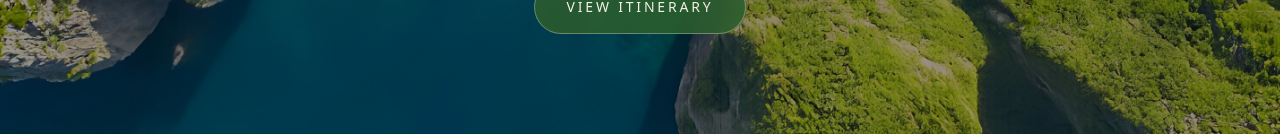
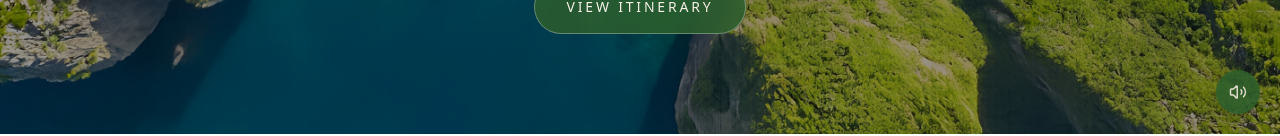
Before and after one commit to nomsou/birthday-phuket, a Next.js app: page / in a window 1280 px wide. Shown: the part 666-802 px from the top of the page. Built offline with nearby package versions, Linux system fonts and the light colour scheme.

Commit message:
Added ambient music

```diff
--- a/src/app/layout.tsx
+++ b/src/app/layout.tsx
@@ -1,6 +1,7 @@
 import type { Metadata } from "next";
 import { Navbar } from "@/components/layout/Navbar";
 import { Footer } from "@/components/layout/Footer";
+import { AmbientAudio } from "@/components/ui/AmbientAudio";
 import "./globals.css";
 
 export const metadata: Metadata = {
@@ -23,6 +24,7 @@ export default function RootLayout({
         <Navbar />
         <main className="flex-1">{children}</main>
         <Footer />
+        <AmbientAudio />
       </body>
     </html>
   );
--- /dev/null
+++ b/src/components/ui/AmbientAudio.tsx
@@ -0,0 +1,87 @@
+"use client";
+
+import { useEffect, useRef, useState } from "react";
+import { Volume2, VolumeX } from "lucide-react";
+
+const VOLUME = 0.05; // ~5% volume — very quiet, ambient
+
+export function AmbientAudio() {
+  const audioRef = useRef<HTMLAudioElement | null>(null);
+  const [playing, setPlaying] = useState(false);
+  const [available, setAvailable] = useState(true);
+
+  useEffect(() => {
+    const audio = audioRef.current;
+    if (!audio) return;
+
+    // Try to autoplay on mount. Browsers block this unless the user has
+    // interacted with the page, so we listen for the first interaction.
+    audio.volume = VOLUME;
+    audio.loop = true;
+
+    const tryPlay = () => {
+      audio
+        .play()
+        .then(() => setPlaying(true))
+        .catch(() => {
+          // Autoplay blocked — user will trigger it via click
+        });
+    };
+
+    // Attempt immediately
+    tryPlay();
+
+    // Also attempt on first user interaction
+    const onFirstInteraction = () => {
+      tryPlay();
+      window.removeEventListener("click", onFirstInteraction);
+      window.removeEventListener("touchstart", onFirstInteraction);
+      window.removeEventListener("keydown", onFirstInteraction);
+    };
+
+    window.addEventListener("click", onFirstInteraction);
+    window.addEventListener("touchstart", onFirstInteraction);
+    window.addEventListener("keydown", onFirstInteraction);
+
+    return () => {
+      window.removeEventListener("click", onFirstInteraction);
+      window.removeEventListener("touchstart", onFirstInteraction);
+      window.removeEventListener("keydown", onFirstInteraction);
+    };
+  }, []);
+
+  const toggle = () => {
+    const audio = audioRef.current;
+    if (!audio) return;
+
+    if (playing) {
+      audio.pause();
+      setPlaying(false);
+    } else {
+      audio
+        .play()
+        .then(() => setPlaying(true))
+        .catch(() => setAvailable(false));
+    }
+  };
+
+  if (!available) return null;
+
+  return (
+    <>
+      <audio ref={audioRef} src="/audio/ambient.mp3" preload="auto" />
+      <button
+        onClick={toggle}
+        aria-label={playing ? "Mute ambient music" : "Play ambient music"}
+        className="fixed bottom-5 right-5 z-50 w-10 h-10 md:w-11 md:h-11 flex items-center justify-center rounded-full shadow-lg transition-all hover:scale-105"
+        style={{
+          background: "#2C5F2D",
+          color: "#F5F0E6",
+          opacity: 0.85,
+        }}
+      >
+        {playing ? <Volume2 size={18} /> : <VolumeX size={18} />}
+      </button>
+    </>
+  );
+}
```
Also changed, not shown: 1 other file (tests, documents, lock files or other folders).
